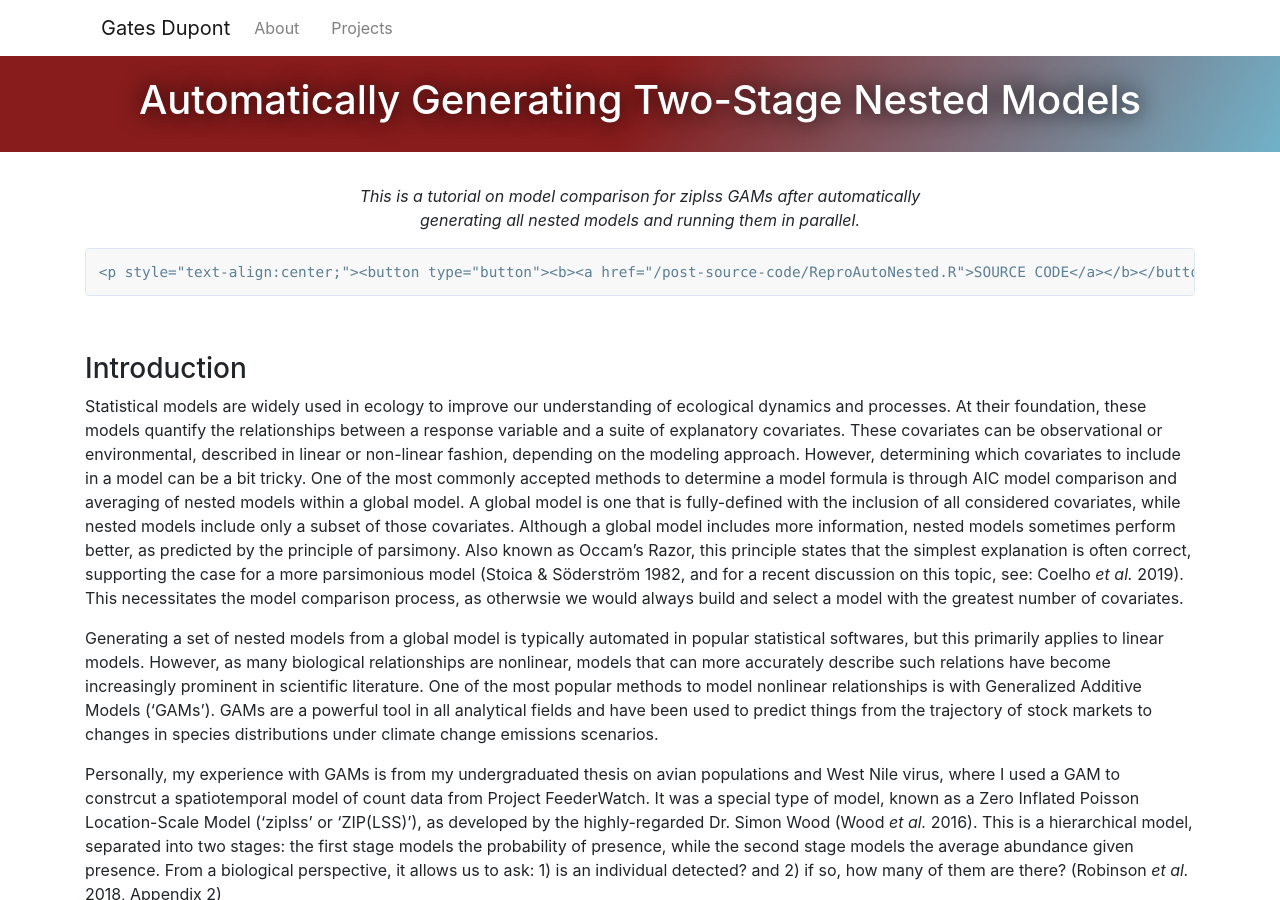
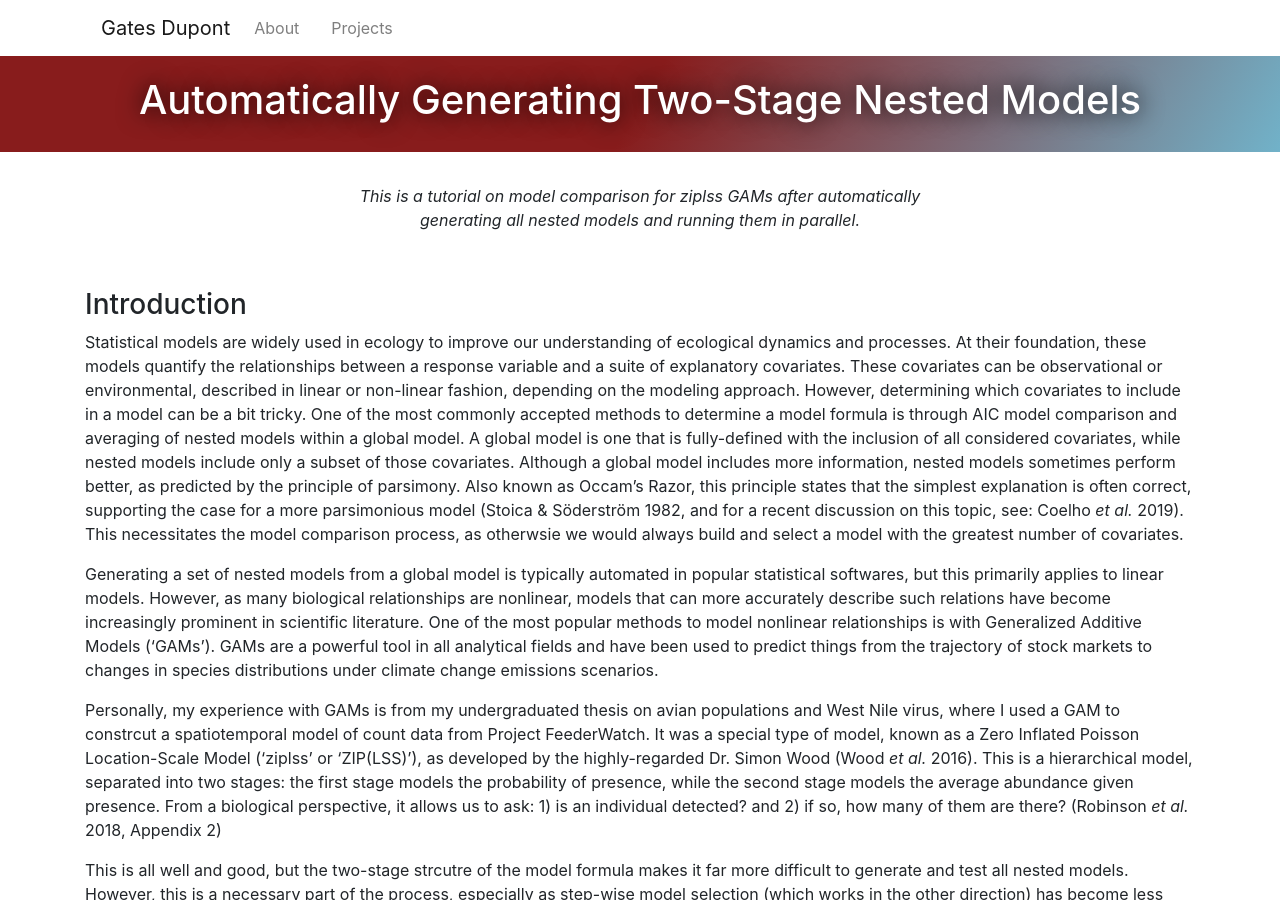
Before and after one commit to chrisyeh96/chrisyeh96.github.io, a Jekyll site: the page built from _posts/2019-05-29-Auto-Nested-Mod.md, in a window 1280 px wide and 900 px high. Built offline with Jekyll 4.4.1, drawn with Linux system fonts in a browser that asks for light colours; nearby versions of some CDN libraries; some of the changed text lies outside the part shown.

Commit message:
Update 2019-05-29-Auto-Nested-Mod.md

````diff
--- a/_posts/2019-05-29-Auto-Nested-Mod.md
+++ b/_posts/2019-05-29-Auto-Nested-Mod.md
@@ -6,10 +6,6 @@ use_code: true
 ---
 
 <p style="text-align:center;"><i>This is a tutorial on model comparison for ziplss GAMs after automatically <br> generating all nested models and running them in parallel.</i></p>
-
-```
-<p style="text-align:center;"><button type="button"><b><a href="{{ site.baseurl }}/post-source-code/ReproAutoNested.R">SOURCE CODE</a></b></button></p>
-```
 
 <br>
 
@@ -368,7 +364,7 @@ In this example, one of the nested models performs significantly better than the
 <br>
 <br>
 
-### <a href="{{ site.baseurl }}/post-source-code/ReproAutoNested.R">SOURCE CODE</a>
+# <a href="{{ site.baseurl }}/post-source-code/ReproAutoNested.R">Source Code</a>
 
 ### References
 
````
